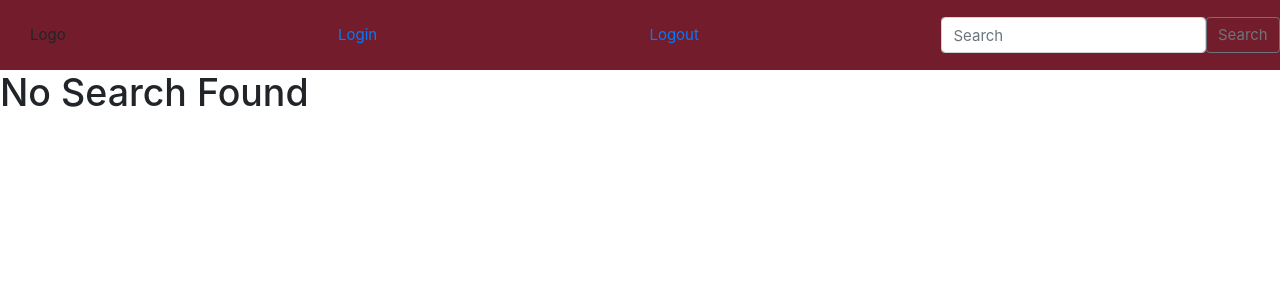
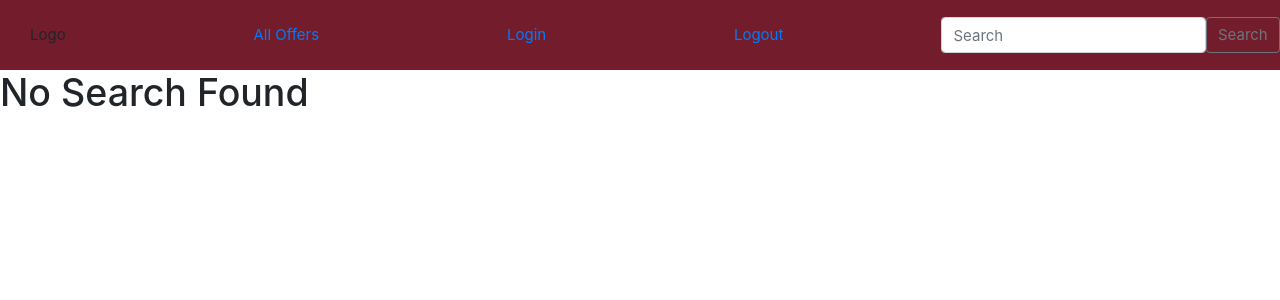
Before and after one commit to check24-scholarships/tutor-smith, a Django app: page /search in a window 1280 px wide. Shown: the top 300 px of the page. Run offline with Django 3.2, Linux system fonts and the light colour scheme; parts of the project's set-up code (start-up, migrations or seed data) failed here and were passed over; some libraries are stand-ins or nearby versions.

Commit message:
Added search all

```diff
--- a/tutor_smith/urls.py
+++ b/tutor_smith/urls.py
@@ -106,4 +106,5 @@ urlpatterns = [
     path('reset/', include(resetpatterns)),
     path('detail/', include(detailpatterns)),
     path('search', user_views.search, name='search'),
+    path('all', user_views.view_all, name='view_all'),
 ]
--- a/user_management/templates/base.html
+++ b/user_management/templates/base.html
@@ -13,6 +13,7 @@
 <body>
     <header>
         <p>Logo</p>
+        <a href="{% url 'view_all' %}">All Offers</a>
         <a href="{% url 'login' %}">Login</a>
         <a href="{% url 'logout' %}">Logout</a>
         <form class="d-flex" method=POST action="{% url 'search' %}">
--- a/user_management/templates/search.html
+++ b/user_management/templates/search.html
@@ -3,7 +3,11 @@
 {% block title %}Tutor-Smith{% endblock title %}
 {% block content %}
     {% if search %}
-        <h1>Your Search Results: {{ search }}</h1>
+        {% if all %}
+            <h1>All Offers:</h1>
+        {% else %}
+            <h1>Your Search Results: {{ search }}</h1>
+        {% endif %}
         <br/>
         {% for offer in offers %}
             <div class="row">
--- a/user_management/views.py
+++ b/user_management/views.py
@@ -149,10 +149,26 @@ def search(request):
             return render(
                 request,
                 'search.html',
-                {'search': search, 'offers': offers, 'users': users},
+                {
+                    'search': search,
+                    'all': False,
+                    'offers': offers,
+                    'users': users,
+                },
             )
 
     return render(request, 'search.html', {})
+
+
+def view_all(request):
+    # get all offers
+    offers = Info.objects.all()
+
+    return render(
+        request,
+        'search.html',
+        {'search': 'search', 'all': True, 'offers': offers, 'users': []},
+    )
 
 
 def register(request):
```
